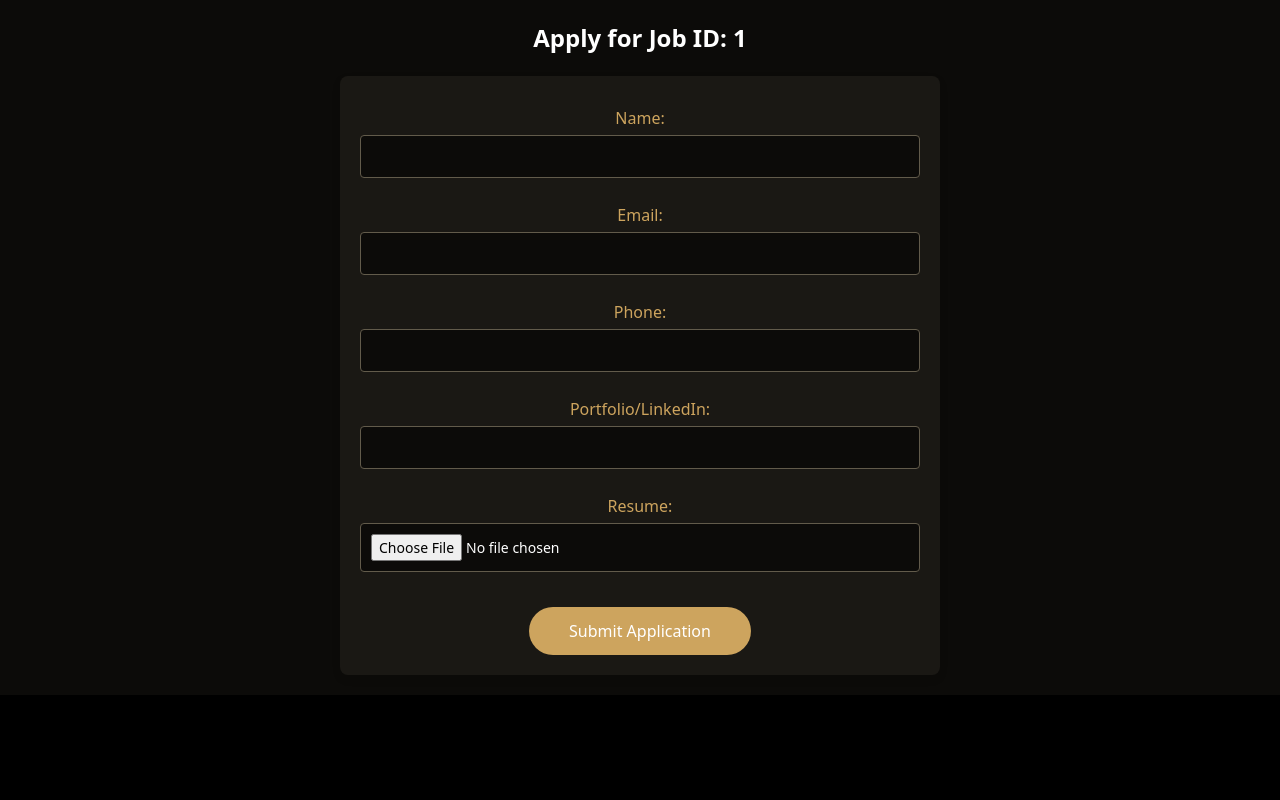
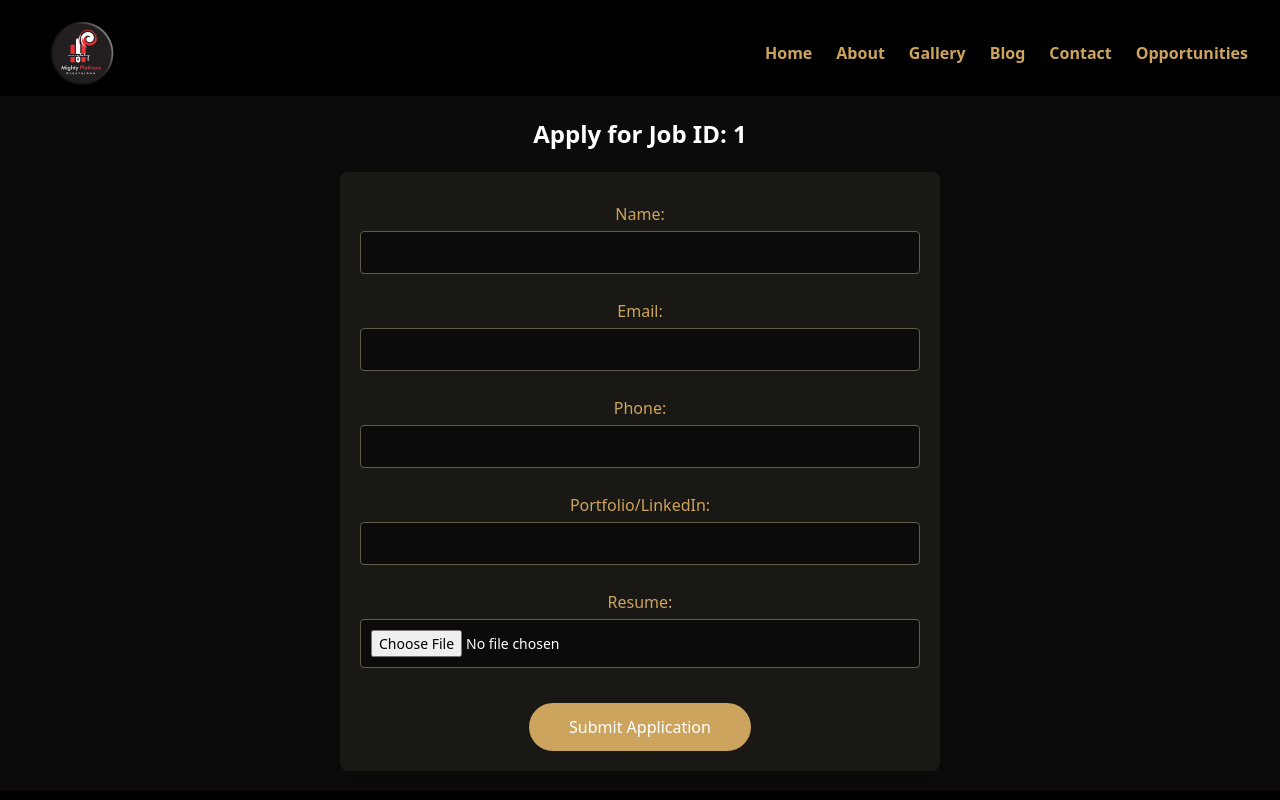
Before and after one commit to harshivkrishna/mighty-plethora, a React (Vite) app in the folder client/: page /apply/1 in a window 1280 px wide. Built offline with nearby package versions, Linux system fonts and the light colour scheme; the HTML template or start-up script is replaced by a standard one.

Commit message:
modified:   client/src/Components/Jobs/Jobs.jsx

```diff
--- a/client/src/Components/Apply/Apply.jsx
+++ b/client/src/Components/Apply/Apply.jsx
@@ -2,6 +2,7 @@ import React, { useState } from 'react';
 import { useParams } from 'react-router-dom';
 import './Apply.css';
 import { ToastContainer, toast } from 'react-toastify';
+import Navbar from '../Navbar/Navbar';
 
 const Apply = () => {
   const { jobId } = useParams();
@@ -107,7 +108,10 @@ const Apply = () => {
   };
 
   return (
-    <div className="apply-container">
+    <div>
+      <Navbar/>
+      <div className='h-24'></div>
+      <div className="apply-container">
         <ToastContainer />
       <h2>Apply for Job ID: {jobId}</h2>
       <form onSubmit={handleSubmit} encType="multipart/form-data">
@@ -163,6 +167,7 @@ const Apply = () => {
         <button type="submit">Submit Application</button>
       </form>
     </div>
+    </div>
   );
 };
 
--- a/client/src/Components/Jobs/Jobs.jsx
+++ b/client/src/Components/Jobs/Jobs.jsx
@@ -1,7 +1,6 @@
 import React, { useEffect, useState } from 'react';
 import axios from 'axios';
 import './Jobs.css';
-import Footer from '../../Components/Footer/Footer';
 const Jobs = () => {
   const [jobs, setJobs] = useState([]);
   const [jobData, setJobData] = useState({ title: '', description: '', location: '' });
```
